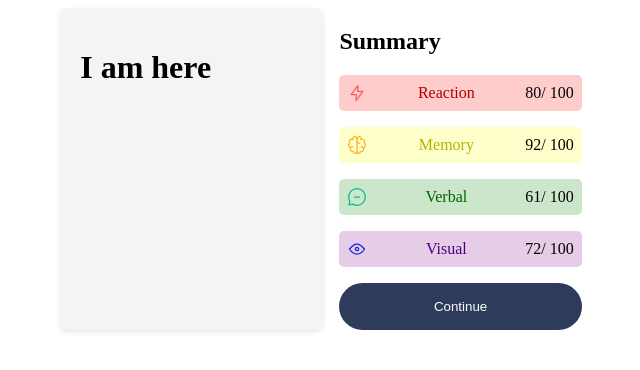
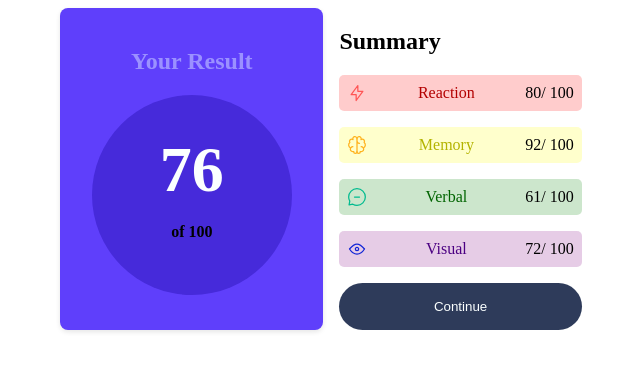
Before and after one commit to AbbyHumphreys/results_summary_component, a React (Create React App) app: page / in a window 1280 px wide. Shown: the top 370 px of the page, without its empty margins (327-967 px from the left). Built offline with nearby package versions, Linux system fonts and the light colour scheme.

Commit message:
style: average score card

```diff
--- a/src/components/Card.jsx
+++ b/src/components/Card.jsx
@@ -1,8 +1,11 @@
+import Circle from "./Circle"
+
 export default function Card () {
     return (
         <>
             <div className="card">
-                <h1>I am here</h1>
+                <h2 className="card-header">Your Result</h2>
+                <Circle />
             </div>
         </>
     )
--- /dev/null
+++ b/src/components/Circle.jsx
@@ -0,0 +1,10 @@
+export default function Circle () {
+    return (
+        <>
+            <div className="circle">
+                <p className="score-average">76</p>
+                <p className="max-score">of 100</p>
+            </div>
+        </>
+    )
+}
--- a/src/components/styles.sass
+++ b/src/components/styles.sass
@@ -8,11 +8,34 @@
     flex-direction: column
 
 .card
-  background-color: #f4f4f4
+  display: flex
+  flex-direction: column
+  align-items: center
+  background-color: #5f3ffb
   border-radius: 8px
   padding: 20px
   box-shadow: 0 2px 5px rgba(0, 0, 0, 0.1)
   width: 100%
+
+.card-header
+  color: #9b91ff
+
+.circle
+  background-color: #462ada
+  width: 200px
+  height: 200px
+  border-radius: 50%
+  display: flex
+  flex-direction: column
+  align-items: center
+  justify-content: center
+  font-weight: 700
+
+.score-average
+  font-size: 4rem
+  margin: 0rem
+  color: #fbffff
+
 
 .rating-container
     display: flex
--- a/src/styles/main.sass
+++ b/src/styles/main.sass
@@ -4,3 +4,9 @@
 *::before,
 *::after
   box-sizing: border-box
+
+@font-face
+    font-family: 'HankenGrotesk'
+    src: url('/assets/fonts/HankenGrotesk-VariableFont_wght.ttf') format('truetype')
+    font-weight: normal
+    font-style: normal
```
Also changed, not shown: public/assets/fonts/HankenGrotesk-VariableFont_wght.ttf (added).
